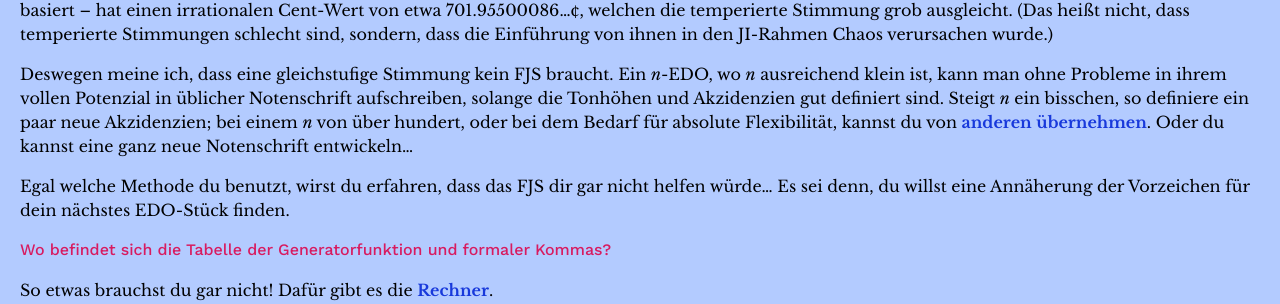
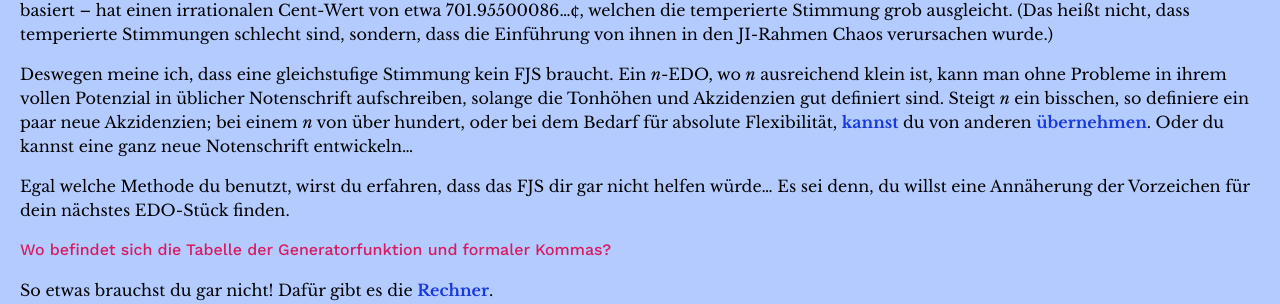
Before and after one commit to misotanni/misotanni.github.io, a Jekyll site: the page built from fjs/de/faq.md, in a window 1280 px wide. Shown: the part 458-762 px from the top of the page. Built offline with Jekyll 4.4.1, drawn with Linux system fonts in a browser that asks for light colours; our own code applies the rules of GitHub Pages for plain Markdown files.

Commit message:
made it clearer that there are two separate links in the german faq

```diff
--- a/fjs/de/faq.md
+++ b/fjs/de/faq.md
@@ -10,7 +10,7 @@ Die Naturtonstimmung – und dadurch auch das FJS – verlassen sich auf der abs
 
 Gleichstufig temperierte Stimmungen dagegen sind (meistens) gleichstufige Aufteilungen der Oktave. Vorsicht aber, bevor du verallgemeinerst: 1200¢ / 12 = 100¢ sieht zwar auf den ersten Blick einfach aus, aber die Einheit Cent ist nur eine Darstellung der zugrundeliegenden Frequenzverhältnissen. Während manche von uns hier mit der Theorie aufhören, gedenke, dass sobald du diese angeblich reine Cent-Werte in Frequenzwerte, musst du das Ganze in eine Exponentialfunktion reintun, die dir für (fast) alle rationalen Eingaben irrationale Zahlen ergibt. Ohne den Gegenteil zu erwähnen; der reine, dem Ohr (per Definition des "Ohrs") angenehme Klang einer Naturquinte (3/2) – so wichtig, dass die ganze moderne Harmonielehre auf ihm basiert – hat einen irrationalen Cent-Wert von etwa 701.95500086...¢, welchen die temperierte Stimmung grob ausgleicht. (Das heißt nicht, dass temperierte Stimmungen schlecht sind, sondern, dass die Einführung von ihnen in den JI-Rahmen Chaos verursachen wurde.)
 
-Deswegen meine ich, dass eine gleichstufige Stimmung kein FJS braucht. Ein *n*-EDO, wo *n* ausreichend klein ist, kann man ohne Probleme in ihrem vollen Potenzial in üblicher Notenschrift aufschreiben, solange die Tonhöhen und Akzidenzien gut definiert sind. Steigt *n* ein bisschen, so definiere ein paar neue Akzidenzien; bei einem *n* von über hundert, oder bei dem Bedarf für absolute Flexibilität, kannst du von [anderen](http://musictheory.zentral.zone/huntsystem1.html) [übernehmen](http://sagittal.org/). Oder du kannst eine ganz neue Notenschrift entwickeln...
+Deswegen meine ich, dass eine gleichstufige Stimmung kein FJS braucht. Ein *n*-EDO, wo *n* ausreichend klein ist, kann man ohne Probleme in ihrem vollen Potenzial in üblicher Notenschrift aufschreiben, solange die Tonhöhen und Akzidenzien gut definiert sind. Steigt *n* ein bisschen, so definiere ein paar neue Akzidenzien; bei einem *n* von über hundert, oder bei dem Bedarf für absolute Flexibilität, [kannst](http://musictheory.zentral.zone/huntsystem1.html) du von anderen [übernehmen](http://sagittal.org/). Oder du kannst eine ganz neue Notenschrift entwickeln...
 
 Egal welche Methode du benutzt, wirst du erfahren, dass das FJS dir gar nicht helfen würde... Es sei denn, du willst eine Annäherung der Vorzeichen für dein nächstes EDO-Stück finden.
 
```
